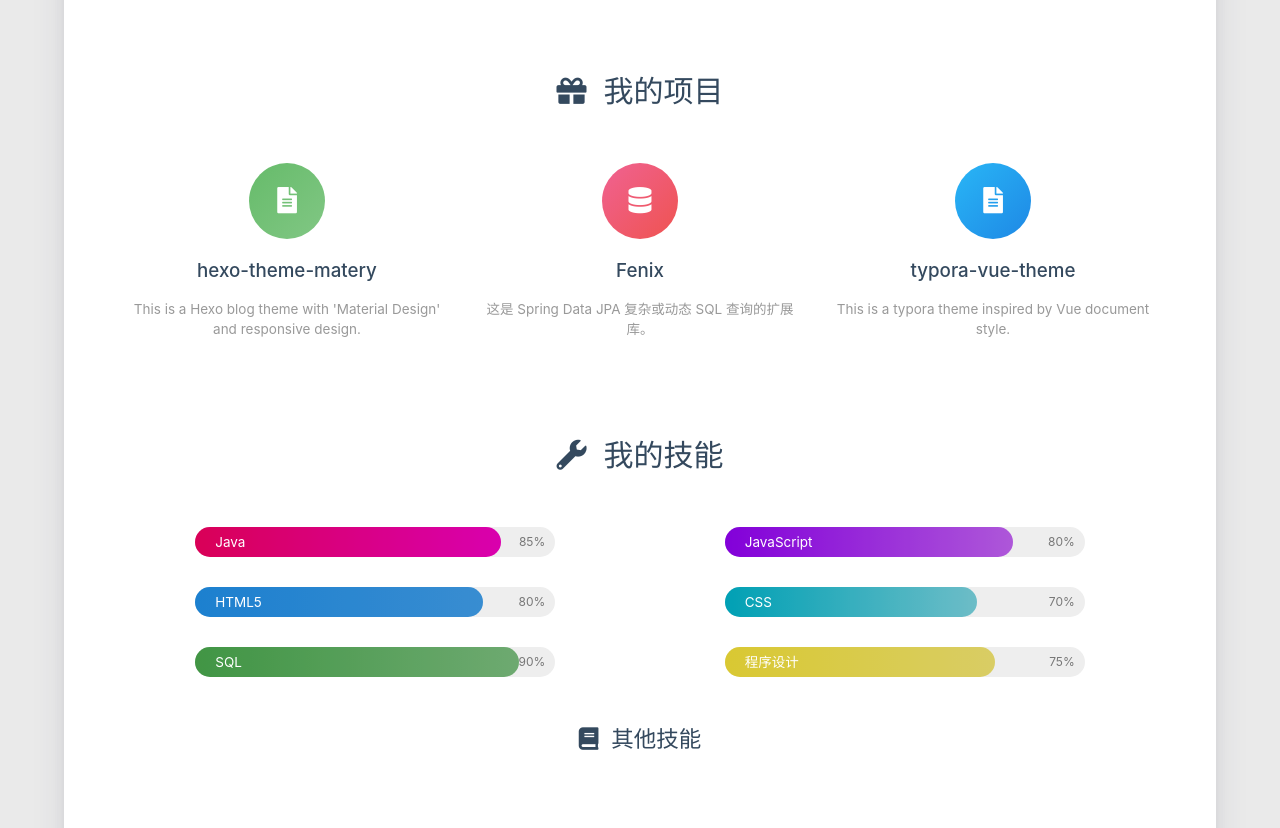
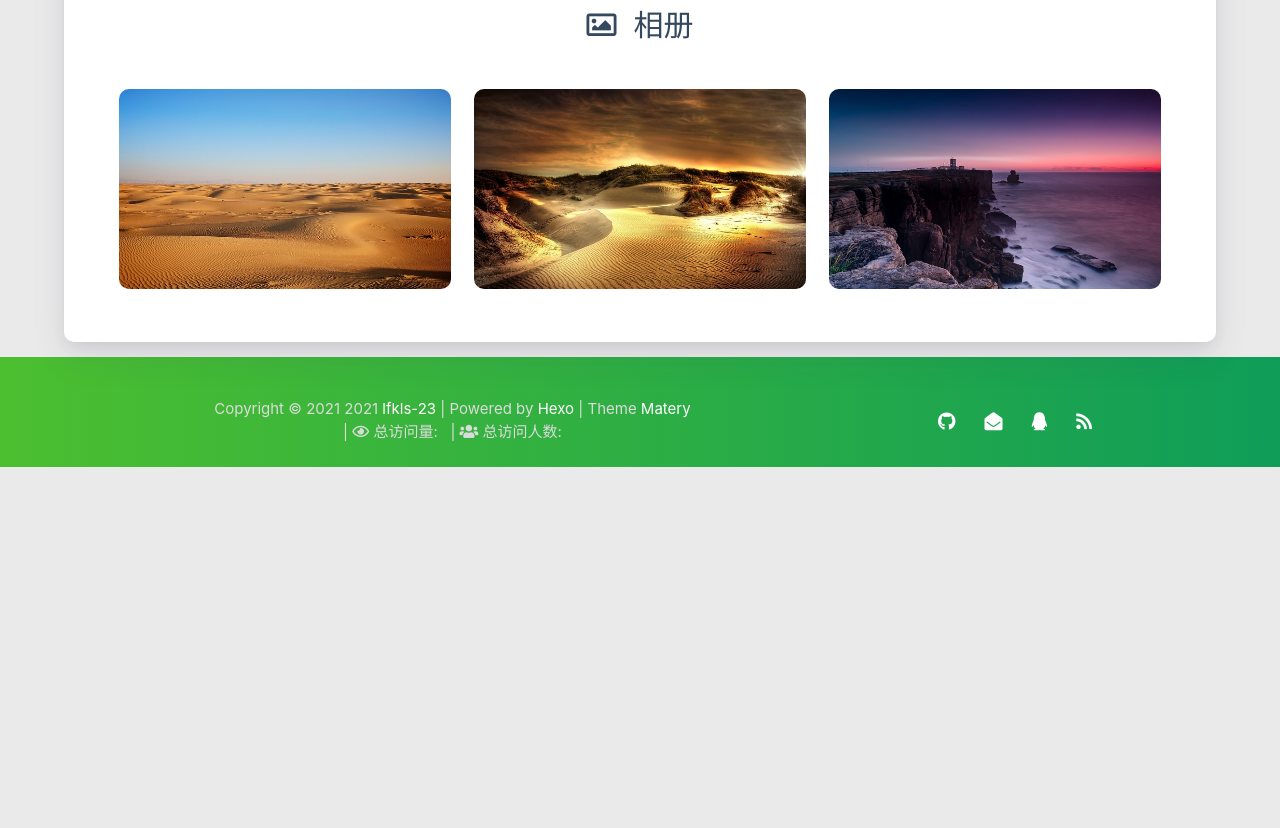
Before and after one commit to lfkls-23/lfkls-23.github.io, a plain HTML site: page about/index.html in a window 1280 px wide. Shown: the part 1332-2160 px from the top of the page. After the commit the page ends 1799 px from the top, so only its background shows below. Drawn offline with nearby package versions, Linux system fonts and the light colour scheme; some packages are replaced by stand-ins of ours; a script that the page names is missing.

Commit message:
Site updated: 2021-05-09 23:17:38

```diff
--- a/about/index.html
+++ b/about/index.html
@@ -237,7 +237,7 @@
 
         <li><div class="divider"></div></li>
         <li>
-            <a href="https://github.com/blinkfox/hexo-theme-matery" class="waves-effect waves-light" target="_blank">
+            <a href="https://github.com/lfkls-23/lfkls-23.github.io" class="waves-effect waves-light" target="_blank">
                 <i class="fab fa-github-square fa-fw"></i>Fork Me
             </a>
         </li>
@@ -294,7 +294,7 @@
     }
 </style>
 
-<a href="https://github.com/blinkfox/hexo-theme-matery" class="github-corner tooltipped hide-on-med-and-down" target="_blank"
+<a href="https://github.com/lfkls-23/lfkls-23.github.io" class="github-corner tooltipped hide-on-med-and-down" target="_blank"
    data-tooltip="Fork Me" data-position="left" data-delay="50">
     <svg viewBox="0 0 250 250" aria-hidden="true">
         <path d="M0,0 L115,115 L130,115 L142,142 L250,250 L250,0 Z"></path>
@@ -386,7 +386,7 @@
                     <div class="col s12 m12 l4">
                         <div class="profile center-align">
                             <div class="avatar">
-                                <img src="/medias/avatar.jpg" alt="lfkls-23"
+                                <img src="/medias/1.jpg" alt="lfkls-23"
                                      class="circle responsive-img avatar-img">
                             </div>
                             <div class="author">
@@ -407,13 +407,13 @@
                                 <div class="career">Software Engineer</div>
                                 <div class="social-link hide-on-large-only" data-aos="zoom-in-left">
 
-    <a href="https://github.com/blinkfox" class="tooltipped" target="_blank" data-tooltip="访问我的GitHub" data-position="top" data-delay="50">
+    <a href="https://github.com/lfkls-23" class="tooltipped" target="_blank" data-tooltip="访问我的GitHub" data-position="top" data-delay="50">
         <i class="fab fa-github"></i>
     </a>
 
 
 
-    <a href="mailto:1181062873@qq.com" class="tooltipped" target="_blank" data-tooltip="邮件联系我" data-position="top" data-delay="50">
+    <a href="mailto:2410087820@qq.com" class="tooltipped" target="_blank" data-tooltip="邮件联系我" data-position="top" data-delay="50">
         <i class="fas fa-envelope-open"></i>
     </a>
 
@@ -423,7 +423,7 @@
 
 
 
-    <a href="tencent://AddContact/?fromId=50&fromSubId=1&subcmd=all&uin=1181062873" class="tooltipped" target="_blank" data-tooltip="QQ联系我: 1181062873" data-position="top" data-delay="50">
+    <a href="tencent://AddContact/?fromId=50&fromSubId=1&subcmd=all&uin=2410087820" class="tooltipped" target="_blank" data-tooltip="QQ联系我: 2410087820" data-position="top" data-delay="50">
         <i class="fab fa-qq"></i>
     </a>
 
@@ -445,13 +445,13 @@
                     <div class="col l4 hide-on-med-and-down" data-aos="zoom-in-left">
                         <div class="social-link">
 
-    <a href="https://github.com/blinkfox" class="tooltipped" target="_blank" data-tooltip="访问我的GitHub" data-position="top" data-delay="50">
+    <a href="https://github.com/lfkls-23" class="tooltipped" target="_blank" data-tooltip="访问我的GitHub" data-position="top" data-delay="50">
         <i class="fab fa-github"></i>
     </a>
 
 
 
-    <a href="mailto:1181062873@qq.com" class="tooltipped" target="_blank" data-tooltip="邮件联系我" data-position="top" data-delay="50">
+    <a href="mailto:2410087820@qq.com" class="tooltipped" target="_blank" data-tooltip="邮件联系我" data-position="top" data-delay="50">
         <i class="fas fa-envelope-open"></i>
     </a>
 
@@ -461,7 +461,7 @@
 
 
 
-    <a href="tencent://AddContact/?fromId=50&fromSubId=1&subcmd=all&uin=1181062873" class="tooltipped" target="_blank" data-tooltip="QQ联系我: 1181062873" data-position="top" data-delay="50">
+    <a href="tencent://AddContact/?fromId=50&fromSubId=1&subcmd=all&uin=2410087820" class="tooltipped" target="_blank" data-tooltip="QQ联系我: 2410087820" data-position="top" data-delay="50">
         <i class="fab fa-qq"></i>
     </a>
 
@@ -652,149 +652,6 @@
 
 
 
-<div class="my-projects">
-    <div class="title center-align" data-aos="zoom-in-up">
-        <i class="fas fa-gift"></i>&nbsp;&nbsp;我的项目
-    </div>
-    <div class="row">
-
-
-        <div class="col s12 m6 l4" data-aos="fade-up">
-            <div class="info center-align">
-                <a href="http://github.com/blinkfox/hexo-theme-matery" class="icon"
-                   style="background: linear-gradient(to bottom right, #66BB6A 0%, #81C784 100%)" target="_blank">
-                    <i class="fas fa-file-alt"></i>
-                </a>
-                <div class="info-title">
-                    <a href="http://github.com/blinkfox/hexo-theme-matery" target="_blank">hexo-theme-matery</a>
-                </div>
-                <div class="info-desc">This is a Hexo blog theme with &#39;Material Design&#39; and responsive design.</div>
-            </div>
-        </div>
-
-        <div class="col s12 m6 l4" data-aos="fade-up">
-            <div class="info center-align">
-                <a href="https://github.com/blinkfox/fenix" class="icon"
-                   style="background: linear-gradient(to bottom right, #F06292 0%, #EF5350 100%)" target="_blank">
-                    <i class="fas fa-database"></i>
-                </a>
-                <div class="info-title">
-                    <a href="https://github.com/blinkfox/fenix" target="_blank">Fenix</a>
-                </div>
-                <div class="info-desc">这是 Spring Data JPA 复杂或动态 SQL 查询的扩展库。</div>
-            </div>
-        </div>
-
-        <div class="col s12 m6 l4" data-aos="fade-up">
-            <div class="info center-align">
-                <a href="https://github.com/blinkfox/typora-vue-theme" class="icon"
-                   style="background: linear-gradient(to bottom right, #29B6F6 0%, #1E88E5 100%)" target="_blank">
-                    <i class="fas fa-file-alt"></i>
-                </a>
-                <div class="info-title">
-                    <a href="https://github.com/blinkfox/typora-vue-theme" target="_blank">typora-vue-theme</a>
-                </div>
-                <div class="info-desc">This is a typora theme inspired by Vue document style.</div>
-            </div>
-        </div>
-
-
-    </div>
-</div>
-
-
-
-
-
-<div class="my-skills">
-    <div class="title center-align" data-aos="zoom-in-up">
-        <i class="fas fa-wrench"></i>&nbsp;&nbsp;我的技能
-    </div>
-    <div class="row">
-
-
-
-        <div class="col s12 m6 l6" data-aos="fade-up">
-            <div class="skillbar">
-                <div class="skillbar-title"
-                     style="background: linear-gradient(to right, #FF0066 0%, #FF00CC 100%); width: 85%">
-                    <span>Java</span>
-                </div>
-                <div class="skill-bar-percent">85%</div>
-            </div>
-        </div>
-
-
-        <div class="col s12 m6 l6" data-aos="fade-up">
-            <div class="skillbar">
-                <div class="skillbar-title"
-                     style="background: linear-gradient(to right, #9900FF 0%, #CC66FF 100%); width: 80%">
-                    <span>JavaScript</span>
-                </div>
-                <div class="skill-bar-percent">80%</div>
-            </div>
-        </div>
-
-
-        <div class="col s12 m6 l6" data-aos="fade-up">
-            <div class="skillbar">
-                <div class="skillbar-title"
-                     style="background: linear-gradient(to right, #2196F3 0%, #42A5F5 100%); width: 80%">
-                    <span>HTML5</span>
-                </div>
-                <div class="skill-bar-percent">80%</div>
-            </div>
-        </div>
-
-
-        <div class="col s12 m6 l6" data-aos="fade-up">
-            <div class="skillbar">
-                <div class="skillbar-title"
-                     style="background: linear-gradient(to right, #00BCD4 0%, #80DEEA 100%); width: 70%">
-                    <span>CSS</span>
-                </div>
-                <div class="skill-bar-percent">70%</div>
-            </div>
-        </div>
-
-
-        <div class="col s12 m6 l6" data-aos="fade-up">
-            <div class="skillbar">
-                <div class="skillbar-title"
-                     style="background: linear-gradient(to right, #4CAF50 0%, #81C784 100%); width: 90%">
-                    <span>SQL</span>
-                </div>
-                <div class="skill-bar-percent">90%</div>
-            </div>
-        </div>
-
-
-        <div class="col s12 m6 l6" data-aos="fade-up">
-            <div class="skillbar">
-                <div class="skillbar-title"
-                     style="background: linear-gradient(to right, #FFEB3B 0%, #FFF176 100%); width: 75%">
-                    <span>程序设计</span>
-                </div>
-                <div class="skill-bar-percent">75%</div>
-            </div>
-        </div>
-
-
-    </div>
-
-
-
-
-    <div class="other-skills chip-container" data-aos="zoom-in-up">
-        <div class="sub-title center-align"><i class="fa fa-book"></i>&nbsp;&nbsp;其他技能</div>
-        <div class="tag-chips center-align">
-
-        </div>
-    </div>
-
-
-</div>
-
 
 
 
@@ -911,9 +768,9 @@
         <div class="col s12 m8 l8 copy-right">
             Copyright&nbsp;&copy;
 
-                <span id="year">2019-2021</span>
+                <span id="year">2021</span>
 
-            <span id="year">2019</span>
+            <span id="year">2021</span>
             <a href="/about" target="_blank">lfkls-23</a>
             |&nbsp;Powered by&nbsp;<a href="https://hexo.io/" target="_blank">Hexo</a>
             |&nbsp;Theme&nbsp;<a href="https://github.com/blinkfox/hexo-theme-matery" target="_blank">Matery</a>
@@ -943,13 +800,13 @@
 
         </div>
         <div class="col s12 m4 l4 social-link social-statis">
-    <a href="https://github.com/blinkfox" class="tooltipped" target="_blank" data-tooltip="访问我的GitHub" data-position="top" data-delay="50">
+    <a href="https://github.com/lfkls-23" class="tooltipped" target="_blank" data-tooltip="访问我的GitHub" data-position="top" data-delay="50">
         <i class="fab fa-github"></i>
     </a>
 
 
 
-    <a href="mailto:1181062873@qq.com" class="tooltipped" target="_blank" data-tooltip="邮件联系我" data-position="top" data-delay="50">
+    <a href="mailto:2410087820@qq.com" class="tooltipped" target="_blank" data-tooltip="邮件联系我" data-position="top" data-delay="50">
         <i class="fas fa-envelope-open"></i>
     </a>
 
@@ -959,7 +816,7 @@
 
 
 
-    <a href="tencent://AddContact/?fromId=50&fromSubId=1&subcmd=all&uin=1181062873" class="tooltipped" target="_blank" data-tooltip="QQ联系我: 1181062873" data-position="top" data-delay="50">
+    <a href="tencent://AddContact/?fromId=50&fromSubId=1&subcmd=all&uin=2410087820" class="tooltipped" target="_blank" data-tooltip="QQ联系我: 2410087820" data-position="top" data-delay="50">
         <i class="fab fa-qq"></i>
     </a>
 
```
Also changed, not shown: 2021/05/09/hello-world/index.html (+7 -7 lines), archives/2021/05/index.html (+7 -7 lines), archives/2021/index.html (+7 -7 lines), archives/index.html (+7 -7 lines), categories/index.html (+7 -7 lines), contact/index.html (+7 -7 lines), data/index.html (+7 -7 lines), friends/index.html (+7 -7 lines), index.html (+11 -11 lines), tags/index.html (+7 -7 lines), medias/1.jpg (added).
